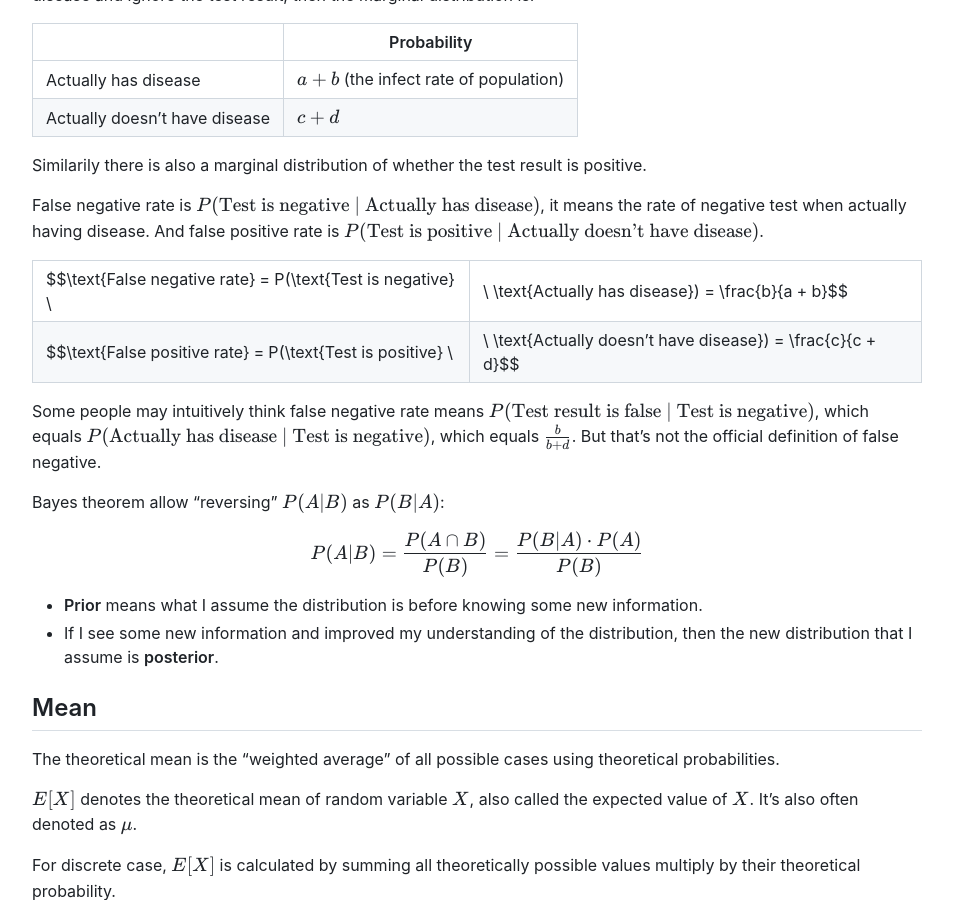
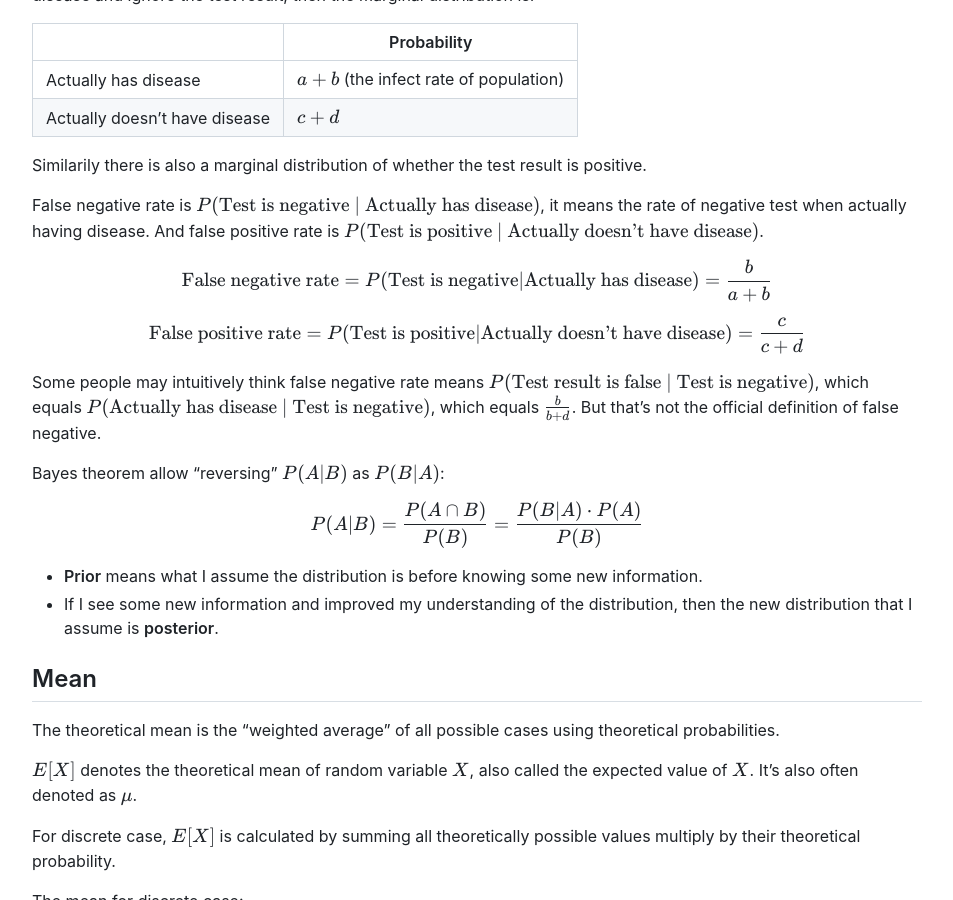
Before and after one commit to qouteall/qouteall-blog, a Jekyll site: the page built from Statistics.md, in a window 1280 px wide and 900 px high, scrolled down 1800 px. Shown: the whole window, without its empty margins (163-1116 px from the left). Built offline with Jekyll 4.4.1, drawn with Linux system fonts in a browser that asks for light colours; nearby versions of some CDN libraries; our own code applies the rules of GitHub Pages for plain Markdown files; some of the changed text lies outside the part shown.

```diff
--- a/Statistics.md
+++ b/Statistics.md
@@ -65,8 +65,9 @@ Similarily there is also a marginal distribution of whether the test result is p
 
 False negative rate is $P(\text{Test is negative } \vert \text{ Actually has disease})$, it means the rate of negative test when actually having disease. And false positive rate is $P(\text{Test is positive } \vert \text{ Actually doesn't have disease})$.
 
-$$\text{False negative rate} = P(\text{Test is negative} \ | \ \text{Actually has disease}) = \frac{b}{a + b}$$
-$$\text{False positive rate} = P(\text{Test is positive} \ | \ \text{Actually doesn't have disease}) = \frac{c}{c + d}$$
+$$\text{False negative rate} = P(\text{Test is negative} | \text{Actually has disease}) = \frac{b}{a + b}$$
+
+$$\text{False positive rate} = P(\text{Test is positive} | \text{Actually doesn't have disease}) = \frac{c}{c + d}$$
 
 Some people may intuitively think false negative rate means $P(\text{Test result is false } \vert \text{ Test is negative})$, which equals $P(\text{Actually has disease } \vert \text{ Test is negative})$, which equals $\frac{b}{b+d}$. But that's not the official definition of false negative.
 
```
Also changed, not shown: other parts of Statistics.md (+3 -1 lines).
